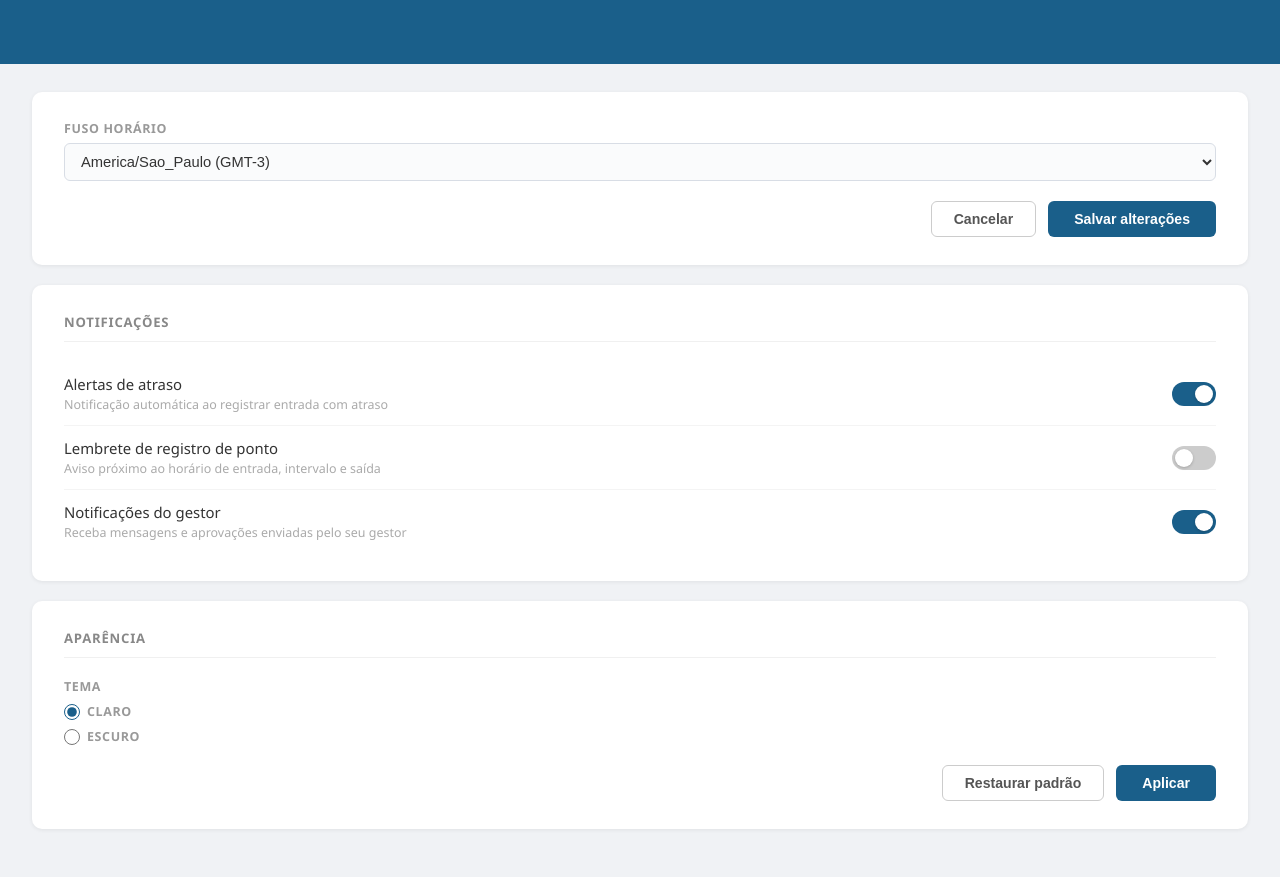
After one commit to worksyncsistema-del/WorkSync, a Flask app: template templates/configuracoes.html in a window 1280 px wide. The commit adds this page. Run offline with Flask 3, Linux system fonts and the light colour scheme; the template is opened without the code that fills it, so the values that code supplies are empty; some libraries are stand-ins or nearby versions.

Commit message:
Front-end da tela de configurações e integração do botão dark-mode funcional

```diff
--- a/routes/views.py
+++ b/routes/views.py
@@ -79,6 +79,11 @@ def redefinicao_senha():
 @views_bp.route('/gerenciarUsuario')
 def gerenciar_usuario():
     return render_template('gerenciarUsuario.html')
+
+@views_bp.route("/configuracoes")
+@login_required
+def configuracoes():
+    return render_template("configuracoes.html")
 
 @views_bp.route("/editarUsuario")
 @login_required
--- /dev/null
+++ b/static/css/configuracoes.css
@@ -0,0 +1,437 @@
+* {
+  margin: 0;
+  padding: 0;
+  box-sizing: border-box;
+}
+
+body {
+  font-family: 'Segoe UI', Arial, sans-serif;
+  background: #f0f2f5;
+  color: #333;
+  min-height: 100vh;
+  display: flex;
+  flex-direction: column;
+}
+
+/* ── HEADER ── */
+header {
+  background: #1a5f8a;
+  color: #fff;
+  display: flex;
+  align-items: center;
+  justify-content: space-between;
+  padding: 0 28px;
+  height: 64px;
+  flex-shrink: 0;
+}
+
+header .logo {
+  font-size: 1.6rem;
+  font-weight: 800;
+  letter-spacing: 1px;
+  color: #fff;
+}
+
+header .status {
+  display: flex;
+  align-items: center;
+  gap: 8px;
+  font-size: 0.95rem;
+}
+
+header .status .dot {
+  width: 10px;
+  height: 10px;
+  border-radius: 50%;
+  background: #4cde80;
+  display: inline-block;
+}
+
+header .clock {
+  text-align: right;
+}
+
+header .clock .time {
+  font-size: 1.5rem;
+  font-weight: 700;
+  line-height: 1.2;
+}
+
+header .clock .date {
+  font-size: 0.8rem;
+  opacity: 0.85;
+}
+
+header .avatar {
+  width: 36px;
+  height: 36px;
+  background: #f5c842;
+  border-radius: 6px;
+  display: flex;
+  align-items: center;
+  justify-content: center;
+  font-weight: 700;
+  color: #1a5f8a;
+  font-size: 0.9rem;
+  margin-left: 18px;
+}
+
+/* ── LAYOUT ── */
+.layout {
+  display: flex;
+  flex: 1;
+}
+
+/* ── SIDEBAR ── */
+aside {
+  width: 220px;
+  background: #fff;
+  border-right: 1px solid #e0e4ea;
+  flex-shrink: 0;
+  padding-top: 8px;
+}
+
+aside nav a {
+  display: block;
+  padding: 13px 24px;
+  font-size: 0.93rem;
+  color: #444;
+  text-decoration: none;
+  transition: background 0.15s;
+  cursor: pointer;
+}
+
+aside nav a:hover {
+  background: #f0f4f8;
+}
+
+aside nav a.active {
+  background: #e8edf2;
+  font-weight: 600;
+  color: #1a5f8a;
+  border-left: 3px solid #1a5f8a;
+}
+
+aside nav a.sair {
+  color: #888;
+  margin-top: 8px;
+}
+
+/* ── MAIN CONTENT ── */
+main {
+  flex: 1;
+  padding: 28px 32px;
+  overflow-y: auto;
+}
+
+main h1 {
+  font-size: 1.25rem;
+  font-weight: 700;
+  color: #1a5f8a;
+  margin-bottom: 22px;
+}
+
+/* ── CARD ── */
+.card {
+  background: #fff;
+  border-radius: 10px;
+  padding: 28px 32px;
+  margin-bottom: 20px;
+  box-shadow: 0 1px 4px rgba(0, 0, 0, 0.07);
+}
+
+.card-title {
+  font-size: 0.82rem;
+  font-weight: 700;
+  text-transform: uppercase;
+  letter-spacing: 0.06em;
+  color: #888;
+  margin-bottom: 20px;
+  border-bottom: 1px solid #f0f0f0;
+  padding-bottom: 10px;
+}
+
+/* ── FORM GRID ── */
+.form-grid {
+  display: grid;
+  grid-template-columns: repeat(auto-fill, minmax(220px, 1fr));
+  gap: 18px 24px;
+}
+
+.form-group {
+  display: flex;
+  flex-direction: column;
+  gap: 6px;
+}
+
+.form-group label {
+  font-size: 0.78rem;
+  font-weight: 600;
+  text-transform: uppercase;
+  letter-spacing: 0.05em;
+  color: #999;
+}
+
+.days-label {
+  font-size: 0.78rem;
+  font-weight: 600;
+  text-transform: uppercase;
+  letter-spacing: 0.05em;
+  color: #999;
+  display: block;
+  margin-bottom: 8px;
+}
+
+.form-group input,
+.form-group select {
+  border: 1px solid #d8dde5;
+  border-radius: 6px;
+  padding: 9px 12px;
+  font-size: 0.92rem;
+  color: #333;
+  background: #fafbfc;
+  outline: none;
+  transition: border-color 0.2s;
+}
+
+.form-group input:focus,
+.form-group select:focus {
+  border-color: #1a5f8a;
+  background: #fff;
+}
+
+/* ── TOGGLE ── */
+.toggle-row {
+  display: flex;
+  align-items: center;
+  justify-content: space-between;
+  padding: 12px 0;
+  border-bottom: 1px solid #f4f4f4;
+}
+
+.toggle-row:last-child {
+  border-bottom: none;
+}
+
+.toggle-info {
+  display: flex;
+  flex-direction: column;
+  gap: 2px;
+}
+
+.toggle-info span {
+  font-size: 0.93rem;
+  font-weight: 500;
+  color: #333;
+}
+
+.toggle-info small {
+  font-size: 0.78rem;
+  color: #aaa;
+}
+
+.toggle {
+  position: relative;
+  width: 44px;
+  height: 24px;
+  flex-shrink: 0;
+}
+
+.toggle input {
+  opacity: 0;
+  width: 0;
+  height: 0;
+}
+
+.toggle-slider {
+  position: absolute;
+  inset: 0;
+  background: #ccc;
+  border-radius: 24px;
+  cursor: pointer;
+  transition: background 0.25s;
+}
+
+.toggle-slider::before {
+  content: '';
+  position: absolute;
+  width: 18px;
+  height: 18px;
+  left: 3px;
+  top: 3px;
+  background: #fff;
+  border-radius: 50%;
+  transition: transform 0.25s;
+  box-shadow: 0 1px 3px rgba(0, 0, 0, 0.2);
+}
+
+.toggle input:checked + .toggle-slider {
+  background: #1a5f8a;
+}
+
+.toggle input:checked + .toggle-slider::before {
+  transform: translateX(20px);
+}
+
+/* ── RADIO GROUP ── */
+.radio-group {
+  display: flex;
+  gap: 12px;
+  flex-wrap: wrap;
+  margin-top: 4px;
+}
+
+.radio-option {
+  display: flex;
+  align-items: center;
+  gap: 7px;
+  cursor: pointer;
+  font-size: 0.9rem;
+  color: #444;
+}
+
+.radio-option input[type="radio"],
+.radio-option input[type="checkbox"] {
+  accent-color: #1a5f8a;
+  width: 16px;
+  height: 16px;
+}
+
+/* ── COLOR PICKER ── */
+.color-picker {
+  display: flex;
+  gap: 10px;
+  margin-top: 6px;
+  align-items: center;
+}
+
+.color-option {
+  width: 26px;
+  height: 26px;
+  border-radius: 50%;
+  border: 2px solid #ddd;
+  cursor: pointer;
+  transition: transform 0.2s;
+}
+
+.color-option:hover {
+  transform: scale(1.1);
+}
+
+/* ── DANGER ZONE ── */
+.danger-zone {
+  border: 1px solid #ffd6d6;
+  background: #fff8f8;
+}
+
+.danger-zone .card-title {
+  color: #c0392b;
+}
+
+.danger-row {
+  display: flex;
+  align-items: center;
+  justify-content: space-between;
+  padding: 10px 0;
+  border-bottom: 1px solid #fde8e8;
+}
+
+.danger-row:last-child {
+  border-bottom: none;
+}
+
+.danger-title {
+  font-weight: 600;
+  color: #333;
+  font-size: 0.92rem;
+}
+
+.danger-desc {
+  color: #aaa;
+  font-size: 0.78rem;
+}
+
+.btn-danger {
+  padding: 7px 18px;
+  border: 1px solid #e74c3c;
+  border-radius: 6px;
+  background: transparent;
+  color: #e74c3c;
+  font-size: 0.83rem;
+  font-weight: 600;
+  cursor: pointer;
+  transition: background 0.2s, color 0.2s;
+}
+
+.btn-danger:hover {
+  background: #e74c3c;
+  color: #fff;
+}
+
+/* ── ACTION BUTTONS ── */
+.actions {
+  display: flex;
+  justify-content: flex-end;
+  gap: 12px;
+  margin-top: 4px;
+}
+
+.btn-secondary {
+  padding: 9px 22px;
+  border: 1px solid #ccc;
+  border-radius: 6px;
+  background: #fff;
+  color: #555;
+  font-size: 0.88rem;
+  font-weight: 600;
+  cursor: pointer;
+  transition: background 0.15s;
+}
+
+.btn-secondary:hover {
+  background: #f0f0f0;
+}
+
+.btn-primary {
+  padding: 9px 26px;
+  border: none;
+  border-radius: 6px;
+  background: #1a5f8a;
+  color: #fff;
+  font-size: 0.88rem;
+  font-weight: 700;
+  cursor: pointer;
+  transition: background 0.2s;
+}
+
+.btn-primary:hover {
+  background: #154e75;
+}
+
+/* ── DIVIDER ── */
+.section-divider {
+  height: 1px;
+  background: #f0f0f0;
+  margin: 6px 0 18px;
+}
+
+/* ── BADGE ── */
+.badge {
+  display: inline-block;
+  padding: 2px 10px;
+  border-radius: 20px;
+  font-size: 0.72rem;
+  font-weight: 700;
+  text-transform: uppercase;
+  letter-spacing: 0.04em;
+}
+
+.badge-green {
+  background: #e6f9ef;
+  color: #27ae60;
+}
+
+.badge-blue {
+  background: #e8f1fb;
+  color: #1a5f8a;
+}
--- a/static/js/dark-mode.js
+++ b/static/js/dark-mode.js
@@ -1,31 +1,53 @@
-const botao = document.getElementById("toggle-dark");
+// ===== APLICAR TEMA AO CARREGAR =====
+(function () {
+  const tema = localStorage.getItem("tema") || "light";
 
-botao.addEventListener("click", () => {
-  document.body.classList.toggle("dark-mode");
-
-  const iframe = document.querySelector("iframe");
-
-  if (iframe && iframe.contentWindow) {
-    iframe.contentWindow.document.body.classList.toggle("dark-mode");
+  if (tema === "dark") {
+    document.body.classList.add("dark-mode");
+  } else {
+    document.body.classList.remove("dark-mode");
   }
 
-  if (document.body.classList.contains("dark-mode")) {
-    localStorage.setItem("tema", "dark");
-  } else {
-    localStorage.setItem("tema", "light");
+  // marca radio correto (se existir)
+  const radio = document.querySelector(`input[name="tema"][value="${tema}"]`);
+  if (radio) {
+    radio.checked = true;
   }
-});
+})();
 
-// carregar ao abrir
-window.onload = () => {
-  if (localStorage.getItem("tema") === "dark") {
-    document.body.classList.add("dark-mode");
 
-    const iframe = document.querySelector("iframe");
+// ===== BOTÃO APLICAR =====
+const btnAplicar = document.getElementById("aplicar-tema");
+
+if (btnAplicar) {
+  btnAplicar.addEventListener("click", () => {
+    const selecionado = document.querySelector('input[name="tema"]:checked');
+
+    if (!selecionado) return;
+
+    const tema = selecionado.value;
+
+    // salva
+    localStorage.setItem("tema", tema);
+
+    // aplica na página atual
+    document.body.classList.toggle("dark-mode", tema === "dark");
+
+    // aplica no menu (caso esteja em iframe)
+    if (window.parent !== window) {
+      window.parent.document.body.classList.toggle("dark-mode", tema === "dark");
+    }
+
+    // aplica no iframe (se existir)
+    const iframe = window.parent.document.querySelector("iframe");
+
     if (iframe && iframe.contentWindow) {
-      iframe.onload = () => {
-        iframe.contentWindow.document.body.classList.add("dark-mode");
-      };
+      iframe.contentWindow.document.body.classList.toggle(
+        "dark-mode",
+        tema === "dark"
+      );
     }
-  }
-};
+
+    console.log("Tema aplicado:", tema);
+  });
+}
--- /dev/null
+++ b/templates/configuracoes.html
@@ -0,0 +1,96 @@
+<!DOCTYPE html>
+<html lang="pt-BR">
+<head>
+  <meta charset="UTF-8" />
+  <meta name="viewport" content="width=device-width, initial-scale=1.0"/>
+  <title>WorkSync — Configurações</title>
+  <link rel="stylesheet" href="static/css/configuracoes.css">
+    <link rel="stylesheet" href="static/css/dark-mode.css">
+</head>
+<body>
+
+  <header></header>
+
+  <main>
+    <div class="card">
+      <div class="form-group">
+        <label>Fuso horário</label>
+        <select>
+          <option selected>America/Sao_Paulo (GMT-3)</option>
+          <option>America/Manaus (GMT-4)</option>
+          <option>America/Belem (GMT-3)</option>
+          <option>America/Fortaleza (GMT-3)</option>
+        </select>
+      </div>
+
+      <div class="actions" style="margin-top:20px;">
+        <button class="btn-secondary">Cancelar</button>
+        <button class="btn-primary">Salvar alterações</button>
+      </div>
+    </div>
+
+    <div class="card">
+      <div class="card-title">Notificações</div>
+
+      <div class="toggle-row">
+        <div class="toggle-info">
+          <span>Alertas de atraso</span>
+          <small>Notificação automática ao registrar entrada com atraso</small>
+        </div>
+        <label class="toggle">
+          <input type="checkbox" checked />
+          <span class="toggle-slider"></span>
+        </label>
+      </div>
+
+      <div class="toggle-row">
+        <div class="toggle-info">
+          <span>Lembrete de registro de ponto</span>
+          <small>Aviso próximo ao horário de entrada, intervalo e saída</small>
+        </div>
+        <label class="toggle">
+          <input type="checkbox" />
+          <span class="toggle-slider"></span>
+        </label>
+      </div>
+
+      <div class="toggle-row">
+        <div class="toggle-info">
+          <span>Notificações do gestor</span>
+          <small>Receba mensagens e aprovações enviadas pelo seu gestor</small>
+        </div>
+        <label class="toggle">
+          <input type="checkbox" checked />
+          <span class="toggle-slider"></span>
+        </label>
+      </div>
+    </div>
+
+    <div class="card">
+      <div class="card-title">Aparência</div>
+
+      <div class="form-grid" style="grid-template-columns: repeat(auto-fill, minmax(200px,1fr));">
+        <div class="form-group">
+          <label>Tema</label>
+
+          <div class="radio-group" style="margin-top:2px; display:flex; flex-direction:column; gap:8px;">
+            <label class="radio-option">
+              <input type="radio" name="tema" value="light" checked /> Claro
+            </label>
+
+            <label class="radio-option">
+              <input type="radio" name="tema" value="dark" /> Escuro
+            </label>
+          </div>
+        </div>
+      </div>
+
+      <div class="actions" style="margin-top:20px;">
+        <button id="restaurar-tema" class="btn-secondary">Restaurar padrão</button>
+        <button id="aplicar-tema" class="btn-primary">Aplicar</button>      </div>
+    </div>
+  </main>
+
+  <script src="{{ url_for('static', filename='js/dark-mode.js') }}"></script>
+</body>
+</html>
--- a/templates/menu.html
+++ b/templates/menu.html
@@ -30,9 +30,6 @@ rel="stylesheet">
       <div id="hora"></div>
       <div id="data"></div>
     </div>
-
-    <!-- BOTÃO DARK MODE -->
-    <button id="toggle-dark">🌙</button>
   </header>
 
   <!-- LAYOUT -->
@@ -49,7 +46,7 @@ rel="stylesheet">
         <li><a href="/cadastroFotoNF" target="conteudo">Cad. foto (NF)</a></li>
         <li><a href="/redefinicaoSenha" target="conteudo">Redefinir senha</a></li>
         <li><a href="/gerenciarUsuario" target="conteudo">Gerenciamento</a></li>
-
+        <li><a href="/configuracoes" target="conteudo">Configurações</a></li>
 
         <li class="divider"></li>
         <li><a href="/logout">Sair</a></li>
```
Also changed, not shown: static/js/menu.js (+31 -18 lines), static/img/logo.png (added).
